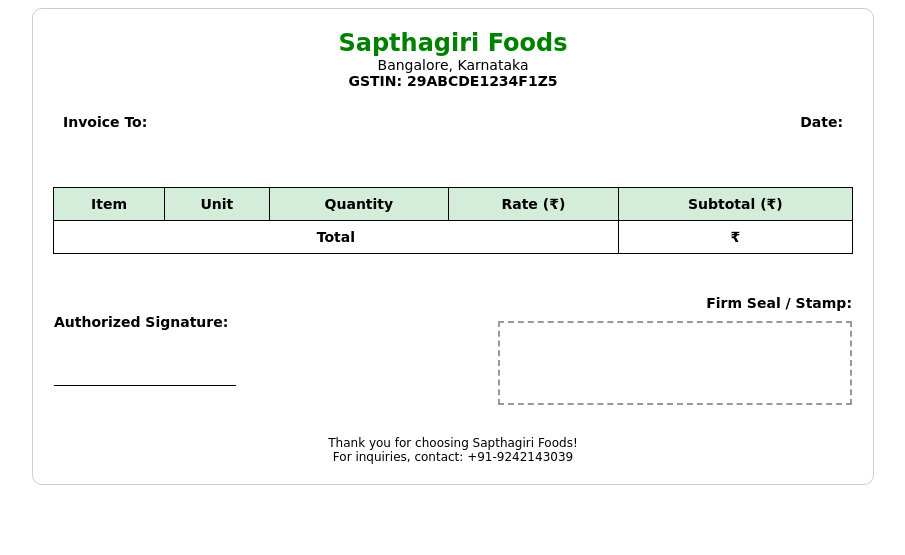
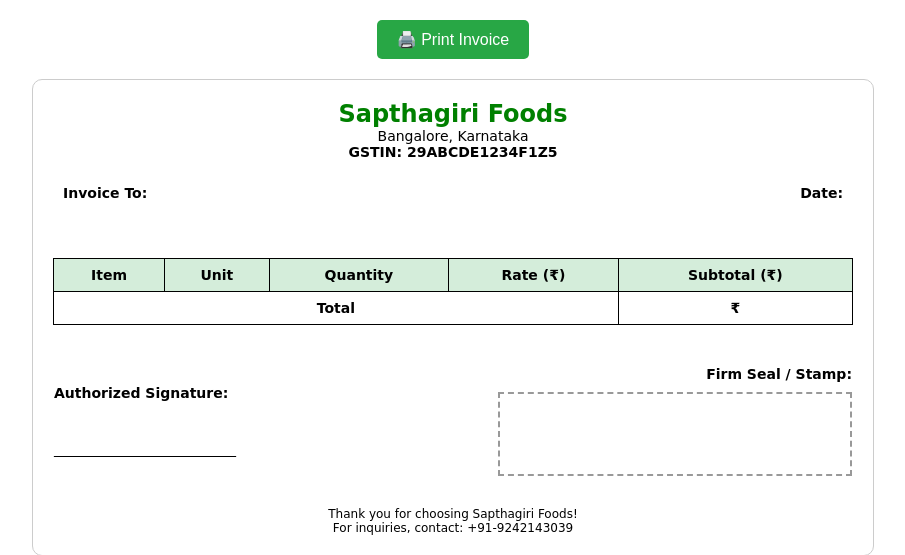
Before and after one commit to Chanduigu/sapt, a Flask app: template templates/invoice.html in a window 1280 px wide. Shown: the top 555 px of the page, without its empty margins (187-1092 px from the left). Run offline with Flask 3, Linux system fonts and the light colour scheme; the template is opened without the code that fills it, so the values that code supplies are empty.

Commit message:
Update invoice.html

```diff
--- a/templates/invoice.html
+++ b/templates/invoice.html
@@ -69,9 +69,41 @@
       height: 80px;
       margin-top: 10px;
     }
+
+    /* Print button styling */
+    .no-print {
+      text-align: center;
+      margin: 20px 0;
+    }
+
+    .print-button {
+      padding: 10px 20px;
+      font-size: 16px;
+      cursor: pointer;
+      background-color: #28a745;
+      border: none;
+      color: white;
+      border-radius: 5px;
+      transition: background-color 0.3s ease;
+    }
+
+    .print-button:hover {
+      background-color: #218838;
+    }
+
+    /* Hide print button when printing */
+    @media print {
+      .no-print {
+        display: none;
+      }
+    }
   </style>
 </head>
 <body>
+
+  <div class="no-print">
+    <button class="print-button" onclick="window.print()">🖨️ Print Invoice</button>
+  </div>
 
   <div class="invoice-box">
     <div class="text-center">
```
Lines whose indentation alone changed are shown as unchanged.
